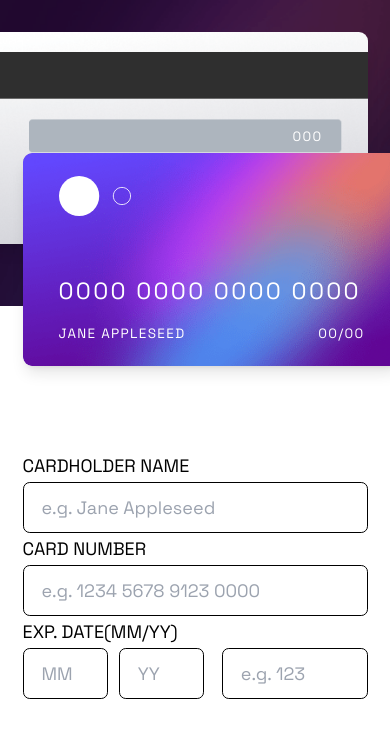
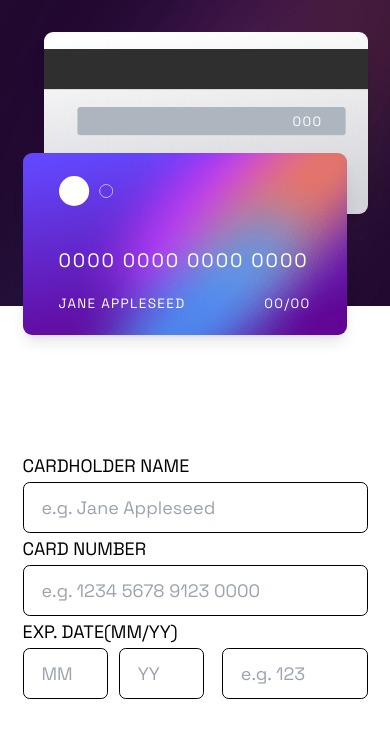
Before and after one commit to soewaiyanag/interactive-card-details-form, a React (Vite) app: page / in a window 390 px wide. Shown: the top 738 px of the page. Built offline with nearby package versions, Linux system fonts and the light colour scheme.

Commit message:
add xs screen size to cardFront for smaller devices

```diff
--- a/src/components/CardFront.jsx
+++ b/src/components/CardFront.jsx
@@ -6,7 +6,7 @@ import ExpDate from "components/ExpDate";
 const CardFront = () => {
   return (
     <div className="card bg-card-front flex flex-col">
-      <img className="w-16 sm:w-18" src={cardLogo} alt="card-logo" />
+      <img className="w-12 xs:w-16 sm:w-18" src={cardLogo} alt="card-logo" />
       <CardNumber />
       <div className="flex justify-between">
         <CardHolder placeHolderName="Jane Appleseed" />
--- a/src/features/cardNumber/CardNumber.jsx
+++ b/src/features/cardNumber/CardNumber.jsx
@@ -11,7 +11,7 @@ const CardNumber = () => {
   return (
     <span
       className={clsx(
-        "font-light text-[1.3rem] sm:text-2xl text-white",
+        "font-light text-[1.075rem] xs:text-[1.3rem] sm:text-2xl text-white",
         "tracking-widest mt-auto mb-4"
       )}
     >
--- a/src/style.css
+++ b/src/style.css
@@ -26,7 +26,7 @@
 }
 
 .card {
-  @apply w-84 sm:w-96 aspect-video rounded-lg
+  @apply w-72 xs:w-84 sm:w-96 aspect-video rounded-lg
           bg-cover px-8 py-5 shadow-lg;
 }
 
```
